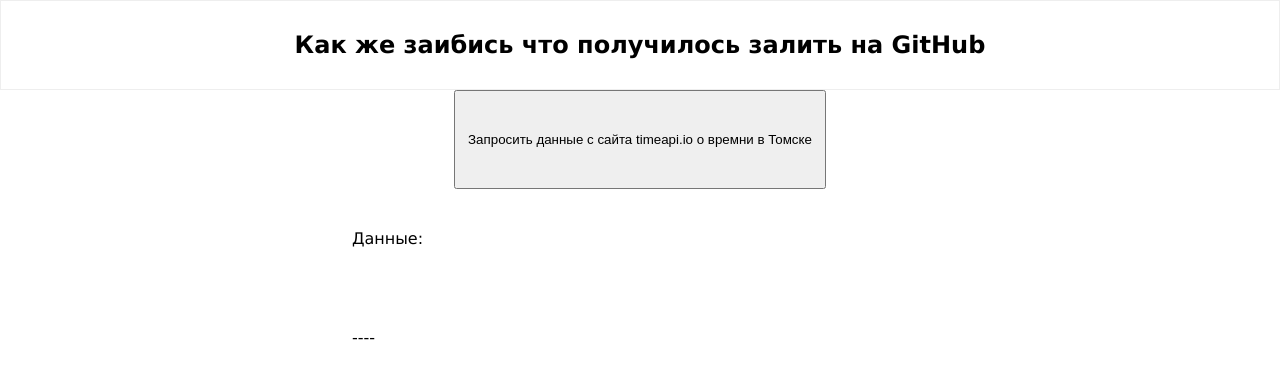
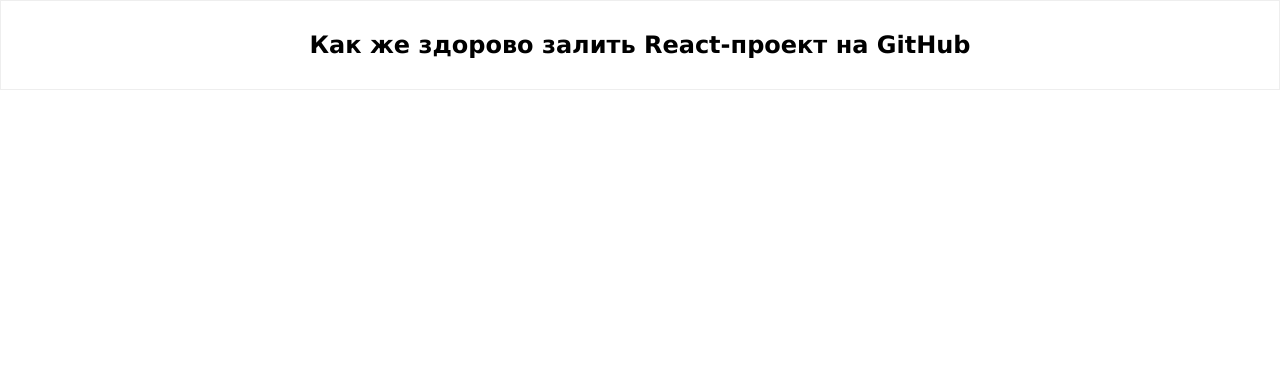
Before and after one commit to Loopes70/NikolaevkaRod, a React (Create React App) app in the folder front/: page / in a window 1280 px wide. Shown: the top 378 px of the page. Built offline with nearby package versions, Linux system fonts and the light colour scheme; no server answers.

Commit message:
Поздравляю - мы залили первый React -проект на GitHub

```diff
--- a/front/src/App.js
+++ b/front/src/App.js
@@ -105,13 +105,13 @@
     <>
       <Header />
       {/* <button className="btn-remove-all-task" onClick={removeAllTask}>Удалить все задачи</button> */}
-      <button className="main" onClick={get_time}>Запросить данные с сайта timeapi.io о времни в Томске</button>
+      {/* <button className="main" onClick={get_time}>Запросить данные с сайта timeapi.io о времни в Томске</button>
       <div  className="main">
         Данные:
       </div>
       <div  className="main">
       {time}
-      </div>
+      </div> */}
       {/* <div className="main">
         <div className="new-task-block">
           <textarea value={text} placeholder='Добавьте задачу' onChange={changingValueTextArea}  className="ta"/>
--- a/front/src/Header.js
+++ b/front/src/Header.js
@@ -2,7 +2,7 @@
 
   return (
     <div className="header">
-      Как же заибись что получилось залить на GitHub
+      Как же здорово залить React-проект на GitHub
     </div>
   );
 
```
